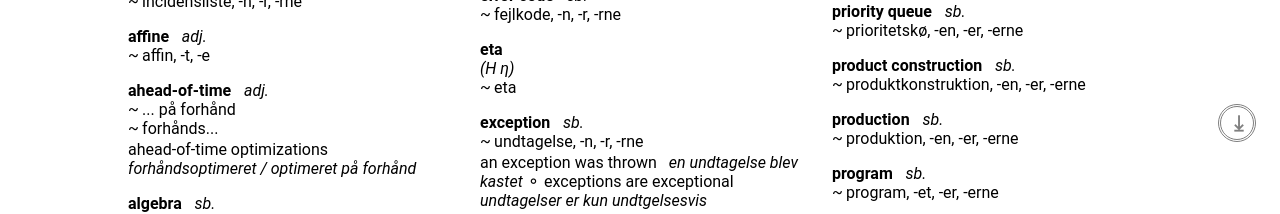
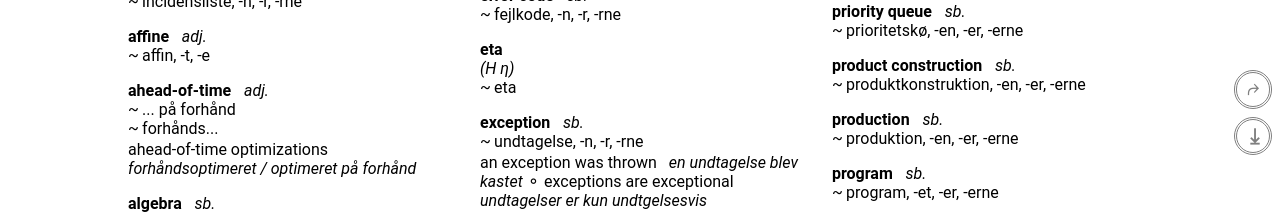
Before and after one commit to SSoelvsten/en-dk, a React (Create React App) app: page / in a window 1280 px wide. Shown: the part 637-851 px from the top of the page. Built offline with nearby package versions, Linux system fonts and the light colour scheme.

Commit message:
Add Share button for sending translations to others

```diff
--- a/src/App.scss
+++ b/src/App.scss
@@ -40,4 +40,15 @@
       margin-bottom: 1rem;
     }
   }
+
+  /* Buttons */
+  .Buttons {
+    position: fixed;
+    bottom: 0.5rem;
+    right: 0.5rem;
+
+    display: flex;
+    flex-direction: column;
+    gap: 0.5rem;
+  }
 }
--- a/src/App.tsx
+++ b/src/App.tsx
@@ -6,6 +6,7 @@ import Lexeme from './Lexeme.tsx';
 
 import * as Dictionary from './dictionary.ts';
 import Download from './Download.tsx';
+import Share from './Share.tsx';
 
 const App = () => {
   const [filterCtxt, setFilterCtxt] = useState(FilterDefault);
@@ -21,11 +22,15 @@ const App = () => {
 
   return (
     <div className="App">
-      <Download lexemes={lexemes} />
       <Filter onChange={setFilterCtxt} />
 
       <div className="Words">
         {lexemes.map(l => <Lexeme lexeme={l} key={JSON.stringify(l)} />)}
+      </div>
+
+      <div className="Buttons">
+        <Share />
+        <Download lexemes={lexemes} />
       </div>
     </div>
   );
--- a/src/Download.tsx
+++ b/src/Download.tsx
@@ -54,6 +54,6 @@ interface DownloadProps {
 };
 
 const Download = ({ lexemes }: DownloadProps) =>
-  <RoundButton onClick={() => tsv(lexemes)} emoji="&#8677;" emojiRotate={90} title='tsv'/>
+  <RoundButton onClick={() => tsv(lexemes)} emoji="&#8677;" emojiRotate={90} title='download tsv'/>
 
 export default Download;
--- a/src/RoundButton.scss
+++ b/src/RoundButton.scss
@@ -1,11 +1,4 @@
 .RoundButton {
-    /* Position */
-    & {
-      position: fixed;
-      bottom: 1.3rem;
-      right: 1.5rem;
-    }
-
     /* Style */
     & {
       background-color: white;
--- /dev/null
+++ b/src/Share.tsx
@@ -0,0 +1,12 @@
+import React from 'react';
+import RoundButton from './RoundButton';
+import { GetURL } from './url_util';
+
+interface ShareProps {};
+
+const Share = ({}: ShareProps) =>
+  <RoundButton onClick={() => navigator.clipboard.writeText(GetURL())}
+               emoji="&#10550;" emojiRotate={180}
+               title='copy url to clipboard'/>
+
+export default Share;
--- a/src/url_util.ts
+++ b/src/url_util.ts
@@ -1,3 +1,7 @@
+export function GetURL(): string {
+  return window.location.href;
+}
+
 /// Returns the parameter value for a given key. If none exists, then it returns `null`.
 export function GetURLParam<V = string> (key: string) {
   const params: URLSearchParams = new URLSearchParams(document.location.search);
```
